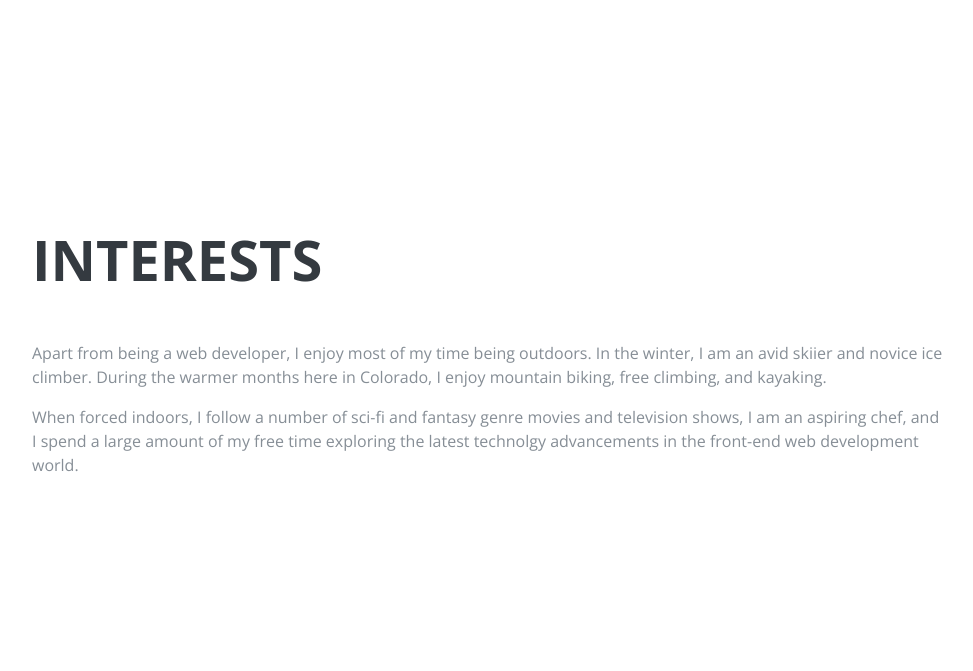
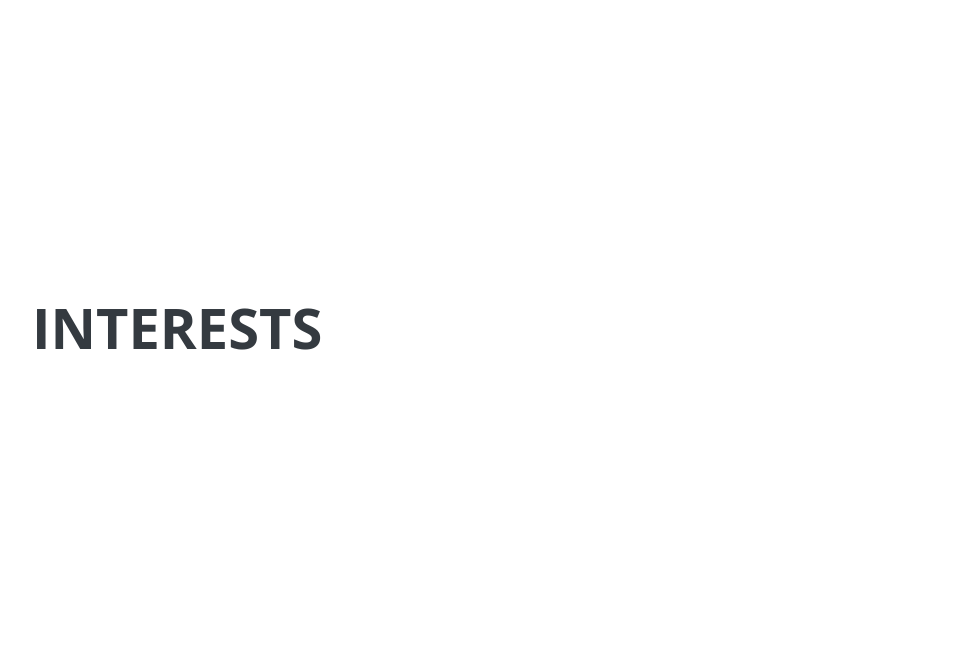
Before and after one commit to Sajinaaron07/Kac-portfolio, a Flask app: page / in a window 1280 px wide. Shown: the part 3631-4302 px from the top of the page, without its empty margins (288-1261 px from the left). Run offline with Flask 2, Linux system fonts and the light colour scheme; some libraries are stand-ins or nearby versions; some web fonts are replaced.

Commit message:
removed intrests

```diff
--- a/templates/index.html
+++ b/templates/index.html
@@ -312,8 +312,8 @@
       <section class="resume-section p-3 p-lg-5 d-flex flex-column" id="interests">
         <div class="my-auto">
           <h2 class="mb-5">Interests</h2>
-          <p>Apart from being a web developer, I enjoy most of my time being outdoors. In the winter, I am an avid skiier and novice ice climber. During the warmer months here in Colorado, I enjoy mountain biking, free climbing, and kayaking.</p>
-          <p class="mb-0">When forced indoors, I follow a number of sci-fi and fantasy genre movies and television shows, I am an aspiring chef, and I spend a large amount of my free time exploring the latest technolgy advancements in the front-end web development world.</p>
+          <!-- <p>Apart from being a web developer, I enjoy most of my time being outdoors. In the winter, I am an avid skiier and novice ice climber. During the warmer months here in Colorado, I enjoy mountain biking, free climbing, and kayaking.</p>
+          <p class="mb-0">When forced indoors, I follow a number of sci-fi and fantasy genre movies and television shows, I am an aspiring chef, and I spend a large amount of my free time exploring the latest technolgy advancements in the front-end web development world.</p> -->
         </div>
       </section>
 
```
